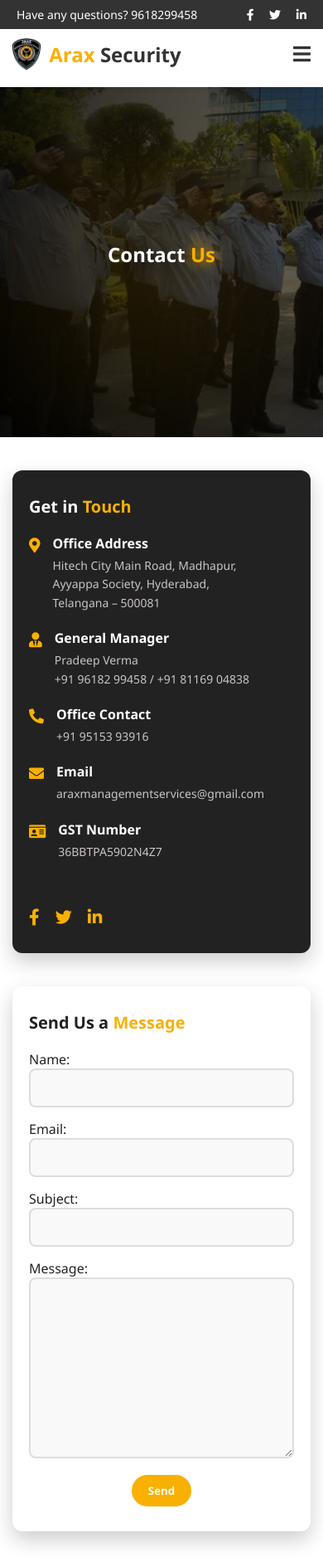
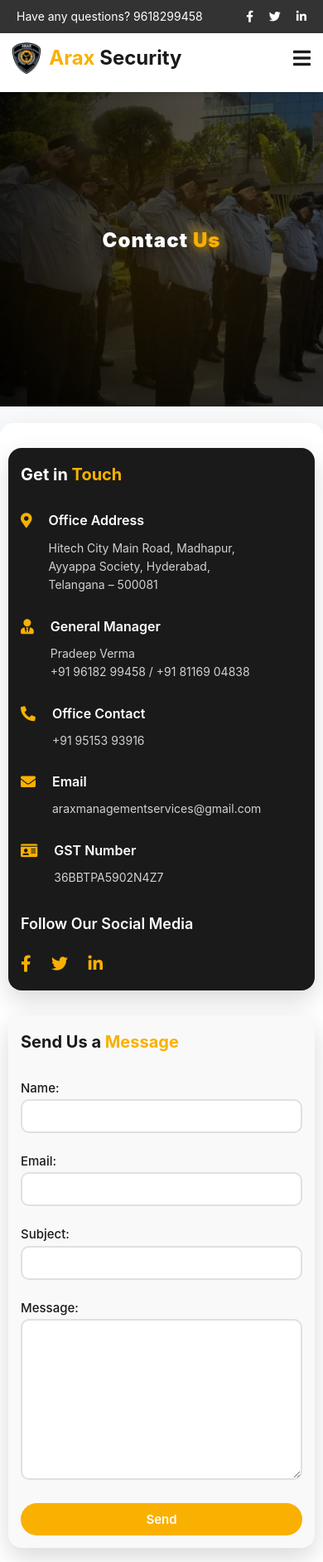
Before and after one commit to vinaykalwala/ARAX, a Django app: page /contactus/ in a window 390 px wide. Shown: the top 1883 px of the page at 83% size. Run offline with Django 5.2, Linux system fonts and the light colour scheme.

Commit message:
did changes in about us and contact us

```diff
--- a/templates/contactus.html
+++ b/templates/contactus.html
@@ -11,17 +11,19 @@
     margin: 0;
     padding: 0;
     box-sizing: border-box;
-    font-family: 'Segoe UI', sans-serif;
+    font-family: 'Inter', 'Segoe UI', Tahoma, Geneva, Verdana, sans-serif;
   }
 
   body {
-    color: #333;
+    color: #1a1a1a;
+    line-height: 1.7;
+    background: #f8f9fa;
   }
 
   /* Banner Section */
   .banner {
     position: relative;
-    height: 60vh;
+    height: 65vh;
     display: flex;
     flex-direction: column;
     align-items: center;
@@ -50,13 +52,14 @@
   }
 
   .banner h1 {
-    font-size: 36px;
+    font-size: clamp(32px, 6vw, 48px);
     font-weight: 900;
     text-shadow: 0 5px 20px rgba(0, 0, 0, 0.7);
     margin-bottom: 20px;
     opacity: 0;
     animation: slideIn 1.5s ease forwards;
     color: #fff;
+    letter-spacing: 1px;
   }
 
   .banner h1 span {
@@ -72,40 +75,48 @@
   /* Contact Section */
   .contact-section {
     position: relative;
-    padding: 60px 20px;
+    padding: clamp(60px, 6vw, 80px) 20px;
     background: #fff;
+    border-radius: 16px;
+    margin: 40px auto;
+    max-width: 1400px;
+    box-shadow: 0 10px 30px rgba(0, 0, 0, 0.1);
   }
 
   .contact-container {
     display: flex;
-    max-width: 1200px;
+    max-width: 1300px;
     width: 100%;
-    gap: 40px;
+    gap: clamp(30px, 5vw, 50px);
     flex-wrap: wrap;
     justify-content: center;
     margin: 0 auto;
   }
 
-  .contact-info{
-    background: #222;
-  }
   .contact-info, .contact-form {
-    /* background: #fff; */
-    padding: 40px;
-    border-radius: 12px;
-    box-shadow: 0 10px 25px rgba(0, 0, 0, 0.2);
+    padding: clamp(30px, 5vw, 50px);
+    border-radius: 16px;
+    box-shadow: 0 12px 30px rgba(0, 0, 0, 0.15);
     width: 100%;
-    max-width: 500px;
+    max-width: clamp(500px, 48%, 600px);
     opacity: 0;
     animation: fadeIn 1s ease forwards;
+    transition: transform 0.3s ease, box-shadow 0.3s ease;
   }
 
   .contact-info {
+    background: #1a1a1a;
     animation-delay: 0.2s;
   }
 
   .contact-form {
+    background: #f9f9f9;
     animation-delay: 0.4s;
+  }
+
+  .contact-info:hover, .contact-form:hover {
+    transform: translateY(-5px);
+    box-shadow: 0 15px 40px rgba(0, 0, 0, 0.2);
   }
 
   @keyframes fadeIn {
@@ -115,9 +126,10 @@
 
   /* Contact Info Styling */
   .contact-info h2 {
-    font-size: 28px;
-    margin-bottom: 20px;
+    font-size: clamp(28px, 4.5vw, 32px);
+    margin-bottom: 25px;
     color: #fff;
+    font-weight: 700;
   }
 
   .contact-info h2 span {
@@ -127,13 +139,18 @@
   .contact-info .info-item {
     display: flex;
     align-items: flex-start;
-    margin-bottom: 20px;
+    margin-bottom: 25px;
+    transition: transform 0.3s ease;
+  }
+
+  .contact-info .info-item:hover {
+    transform: translateX(5px);
   }
 
   .contact-info .info-item i {
-    font-size: 20px;
+    font-size: clamp(20px, 3.5vw, 22px);
     color: #f9b000;
-    margin-right: 15px;
+    margin-right: 20px;
     margin-top: 4px;
   }
 
@@ -142,14 +159,15 @@
   }
 
   .contact-info .info-item h3 {
-    font-size: 18px;
+    font-size: clamp(18px, 3vw, 20px);
     color: #fff;
-    margin-bottom: 5px;
+    margin-bottom: 8px;
+    font-weight: 600;
   }
 
   .contact-info .info-item p, .contact-info .info-item a {
-    font-size: 16px;
-    color: #cbc4c4;
+    font-size: clamp(15px, 2.5vw, 17px);
+    color: #d1d1d1;
     line-height: 1.6;
     margin: 0;
     text-decoration: none;
@@ -157,34 +175,38 @@
 
   .contact-info .info-item a:hover {
     color: #f9b000;
+    text-decoration: underline;
   }
 
   .social-media {
-    margin-top: 20px;
+    margin-top: 30px;
   }
 
   .social-media h3 {
-    font-size: 18px;
-    color: #222;
-    margin-bottom: 10px;
+    font-size: clamp(18px, 3vw, 20px);
+    color: #fff;
+    margin-bottom: 15px;
+    font-weight: 600;
   }
 
   .social-media a {
     color: #f9b000;
-    font-size: 20px;
-    margin-right: 15px;
-    transition: color 0.3s ease;
+    font-size: clamp(20px, 3.5vw, 22px);
+    margin-right: 20px;
+    transition: color 0.3s ease, transform 0.3s ease;
   }
 
   .social-media a:hover {
     color: #d89e00;
+    transform: scale(1.2);
   }
 
   /* Contact Form Styling */
   .contact-form h2 {
-    font-size: 28px;
-    margin-bottom: 20px;
-    color: #222;
+    font-size: clamp(28px, 4.5vw, 32px);
+    margin-bottom: 25px;
+    color: #1a1a1a;
+    font-weight: 700;
   }
 
   .contact-form h2 span {
@@ -194,7 +216,7 @@
   .contact-form form {
     display: flex;
     flex-direction: column;
-    gap: 15px;
+    gap: 20px;
   }
 
   .contact-form p {
@@ -202,61 +224,68 @@
   }
 
   .contact-form label {
-    font-size: 16px;
-    color: #222;
+    font-size: clamp(15px, 2.5vw, 17px);
+    color: #1a1a1a;
     text-align: left;
+    font-weight: 500;
   }
 
   .contact-form input,
   .contact-form textarea {
     width: 100%;
-    padding: 12px;
-    border: 2px solid #ddd;
-    border-radius: 8px;
-    background: #f9f9f9;
-    color: #333;
-    font-size: 16px;
-    transition: border-color 0.3s ease;
+    padding: clamp(12px, 2.5vw, 14px);
+    border: 2px solid #e0e0e0;
+    border-radius: 10px;
+    background: #fff;
+    color: #1a1a1a;
+    font-size: clamp(15px, 2.5vw, 17px);
+    transition: border-color 0.3s ease, box-shadow 0.3s ease;
   }
 
   .contact-form input:focus,
   .contact-form textarea:focus {
     border-color: #f9b000;
+    box-shadow: 0 0 8px rgba(249, 176, 0, 0.3);
     outline: none;
   }
 
   .contact-form textarea {
     resize: vertical;
-    min-height: 100px;
+    min-height: 120px;
   }
 
   .contact-form button {
     background-color: #f9b000;
     color: white;
-    padding: 12px 30px;
+    padding: clamp(12px, 2.5vw, 14px) clamp(25px, 4vw, 35px);
     border: none;
-    border-radius: 30px;
-    font-weight: bold;
+    border-radius: 50px;
+    font-weight: 600;
+    font-size: clamp(15px, 2.5vw, 17px);
     cursor: pointer;
-    transition: background-color 0.3s ease;
+    transition: background-color 0.3s ease, transform 0.3s ease;
     align-self: flex-start;
   }
 
   .contact-form button:hover {
     background-color: #d89e00;
+    transform: translateY(-2px);
   }
 
   .contact-form .message {
     color: #00cc00;
-    font-size: 16px;
-    margin-top: 10px;
+    font-size: clamp(15px, 2.5vw, 17px);
+    margin-top: 15px;
+    font-weight: 500;
   }
 
   /* Map Section */
   .map-section {
-    padding: 60px 20px;
+    position: relative;
+    padding: 0;
+    width: 100vw;
+    height: 80vh;
     background: linear-gradient(to right, #111111e0, #111111a6), url('{% static "map-bg.jpg" %}') no-repeat center center/cover;
-    position: relative;
   }
 
   .map-section::before {
@@ -271,12 +300,12 @@
   }
 
   .map-container {
-    max-width: 1200px;
-    margin: auto;
-    height: 400px;
-    border-radius: 12px;
+    width: 100%;
+    height: 100%;
+    margin: 0;
+    border-radius: 16px;
     overflow: hidden;
-    box-shadow: 0 5px 15px rgba(0, 0, 0, 0.3);
+    box-shadow: 0 8px 20px rgba(0, 0, 0, 0.3);
     background: #fff;
     position: relative;
     z-index: 1;
@@ -289,76 +318,139 @@
   }
 
   /* Responsive Design */
+  @media (max-width: 1200px) {
+    .contact-section {
+      max-width: 1000px;
+    }
+
+    .contact-container {
+      max-width: 950px;
+      gap: 40px;
+    }
+
+    .contact-info, .contact-form {
+      max-width: clamp(450px, 48%, 550px);
+    }
+  }
+
   @media (max-width: 992px) {
     .contact-container {
       flex-direction: column;
       align-items: center;
+      gap: 30px;
     }
 
     .contact-info, .contact-form {
-      max-width: 600px;
+      max-width: 800px;
     }
   }
 
   @media (max-width: 768px) {
     .banner {
-      height: 50vh;
+      height: 55vh;
       background-attachment: scroll;
+      padding: 0 15px;
     }
 
     .banner h1 {
-      font-size: 28px;
+      font-size: clamp(28px, 5vw, 36px);
     }
 
     .contact-section {
-      padding: 40px 15px;
+      padding: clamp(40px, 5vw, 50px) 15px;
+      margin: 20px auto;
     }
 
     .contact-info, .contact-form {
-      padding: 30px 20px;
+      padding: clamp(20px, 4vw, 40px);
+      max-width: 100%;
     }
 
     .contact-info h2, .contact-form h2 {
-      font-size: 24px;
+      font-size: clamp(24px, 4.5vw, 28px);
     }
 
     .map-section {
-      padding: 40px 15px;
+      height: 60vh;
     }
 
     .map-container {
-      height: 300px;
+      border-radius: 12px;
     }
   }
 
   @media (max-width: 480px) {
+    .banner {
+      height: 45vh;
+      padding: 0 10px;
+    }
+
     .banner h1 {
-      font-size: 24px;
+      font-size: clamp(24px, 5vw, 28px);
+    }
+
+    .contact-section {
+      padding: clamp(30px, 4vw, 40px) 10px;
+    }
+
+    .contact-info, .contact-form {
+      padding: clamp(15px, 3vw, 30px);
     }
 
     .contact-info h2, .contact-form h2 {
-      font-size: 20px;
+      font-size: clamp(20px, 4vw, 24px);
     }
 
     .contact-info .info-item i {
-      font-size: 18px;
+      font-size: clamp(18px, 3.5vw, 20px);
     }
 
     .contact-info .info-item h3 {
-      font-size: 16px;
+      font-size: clamp(16px, 3vw, 18px);
     }
 
     .contact-info .info-item p, .contact-info .info-item a {
-      font-size: 14px;
+      font-size: clamp(14px, 2.5vw, 16px);
     }
 
     .contact-form input, .contact-form textarea {
-      font-size: 14px;
+      font-size: clamp(14px, 2.5vw, 16px);
+      padding: clamp(10px, 2vw, 12px);
     }
 
     .contact-form button {
-      padding: 10px 20px;
+      padding: clamp(10px, 2vw, 12px) clamp(20px, 3vw, 30px);
       align-self: center;
+      width: 100%;
+      text-align: center;
+    }
+
+    .map-section {
+      height: 50vh;
+    }
+
+    .map-container {
+      border-radius: 8px;
+    }
+  }
+
+  @media (max-width: 360px) {
+    .banner h1 {
+      font-size: clamp(20px, 5vw, 24px);
+    }
+
+    .contact-info .info-item {
+      flex-direction: column;
+      align-items: flex-start;
+      gap: 12px;
+    }
+
+    .contact-info .info-item i {
+      margin-right: 0;
+    }
+
+    .social-media a {
+      margin-right: 15px;
     }
   }
 </style>
```
Also changed, not shown: templates/aboutus.html (+7 -18 lines).
